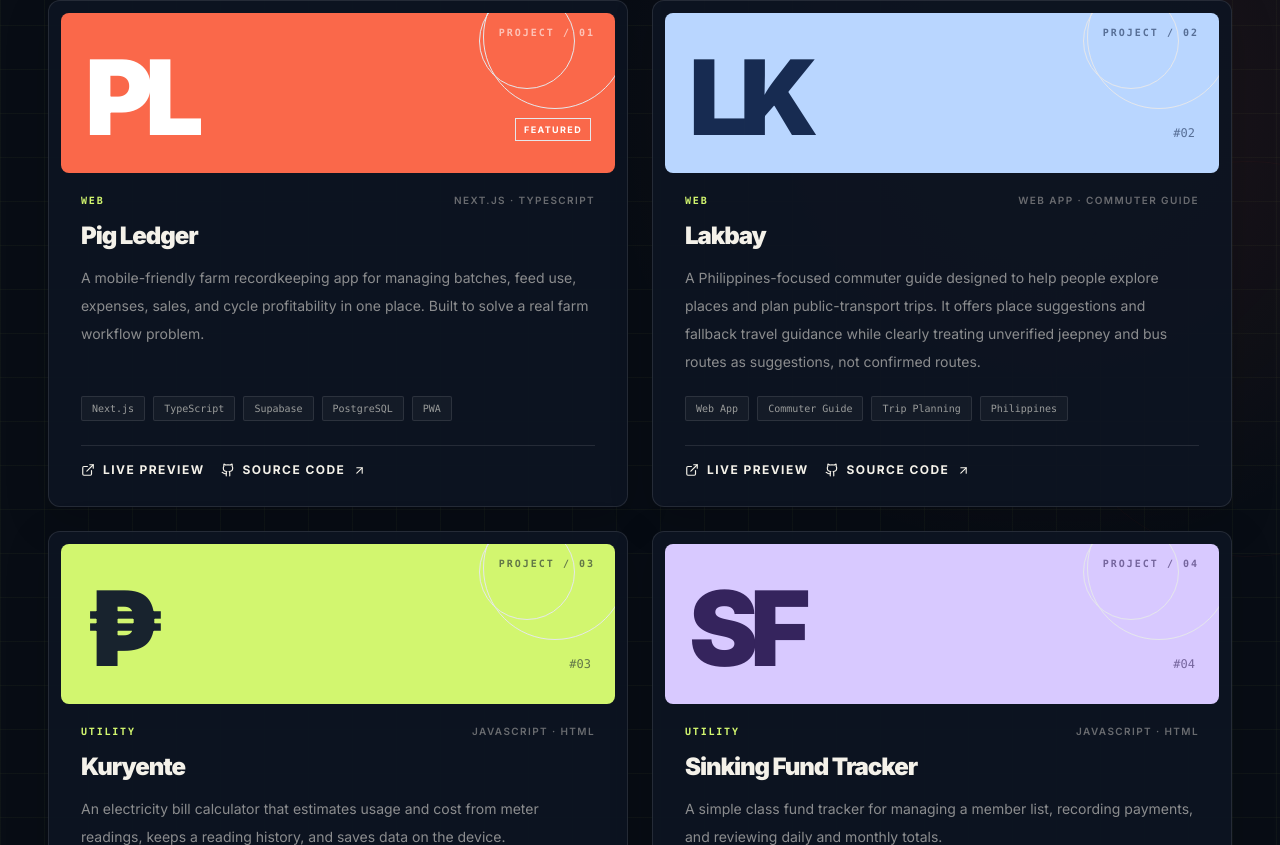
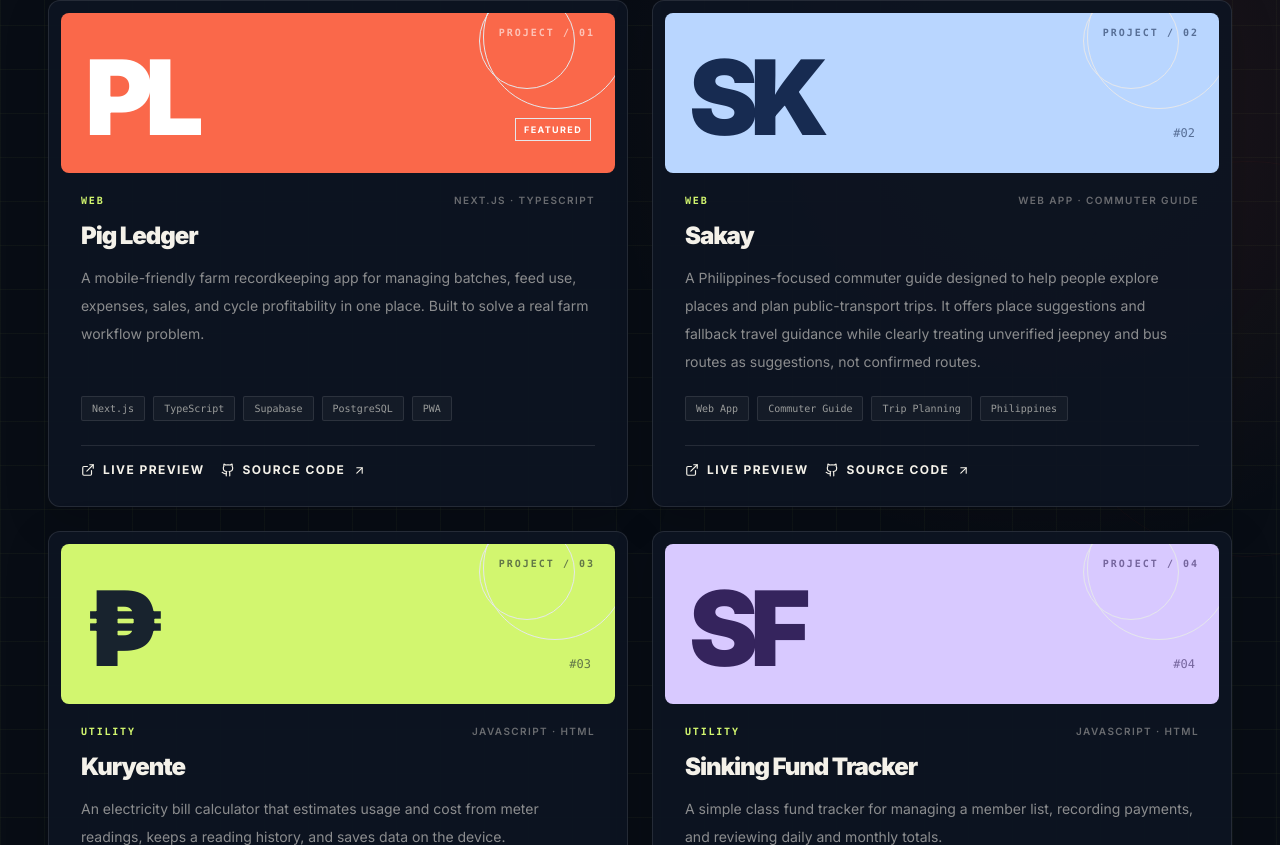
Before and after one commit to villanuevayanmar/portfolio, a Next.js app: page / in a window 1280 px wide. Shown: the part 2333-3178 px from the top of the page. Built offline with nearby package versions, Linux system fonts and the light colour scheme; a web font is replaced by a local one.

Commit message:
Update portfolio project name to Sakay

```diff
--- a/data/content.ts
+++ b/data/content.ts
@@ -43,14 +43,14 @@ export const projects: Project[] = [
     tone: "coral",
   },
   {
-    title: "Lakbay",
+    title: "Sakay",
     description:
       "A Philippines-focused commuter guide designed to help people explore places and plan public-transport trips. It offers place suggestions and fallback travel guidance while clearly treating unverified jeepney and bus routes as suggestions, not confirmed routes.",
     tags: ["Web App", "Commuter Guide", "Trip Planning", "Philippines"],
     category: "Web",
-    liveUrl: "https://lakbay-cebu.vercel.app/",
-    repoUrl: "https://github.com/villanuevayanmar/lakbay",
-    mark: "LK",
+    liveUrl: "https://sakay-commute.vercel.app/",
+    repoUrl: "https://github.com/villanuevayanmar/sakay",
+    mark: "SK",
     tone: "blue",
   },
   {
```
